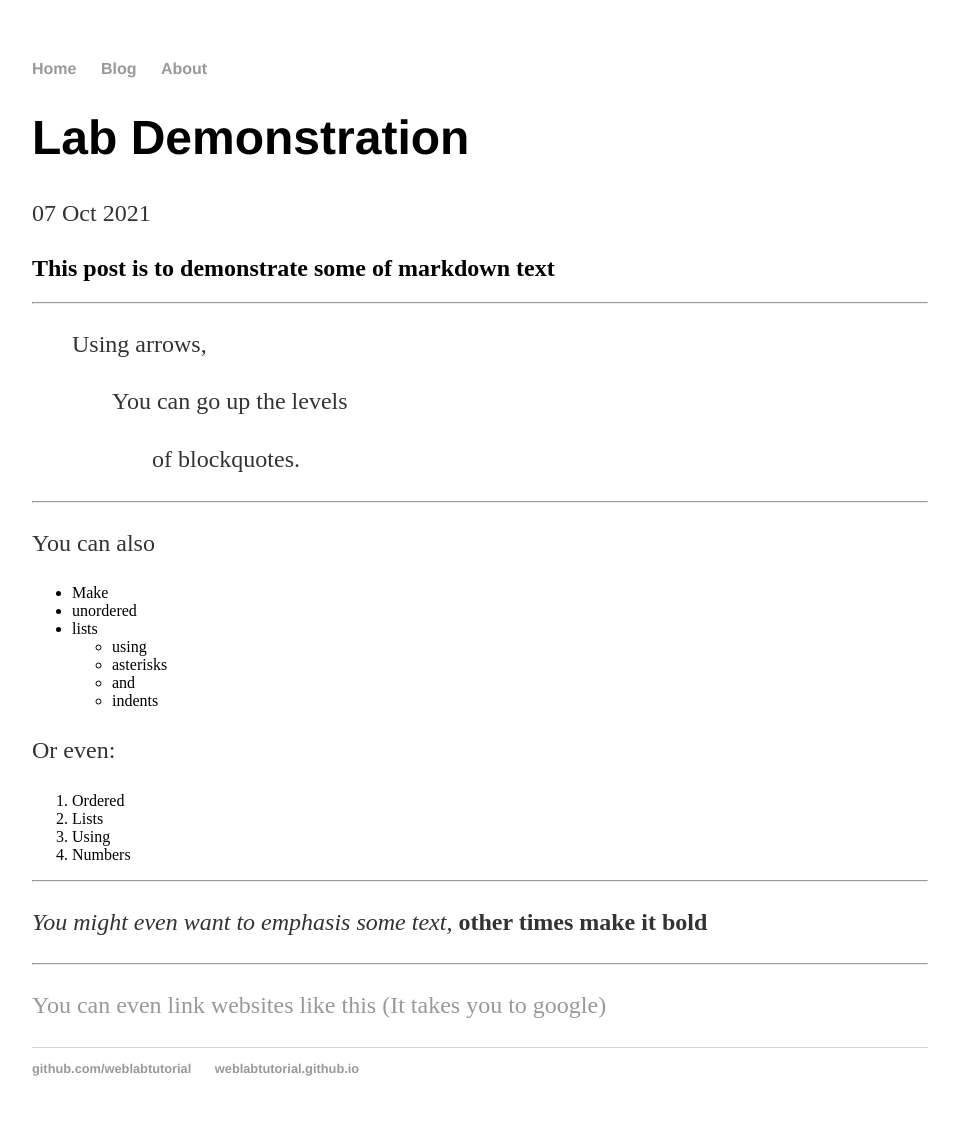
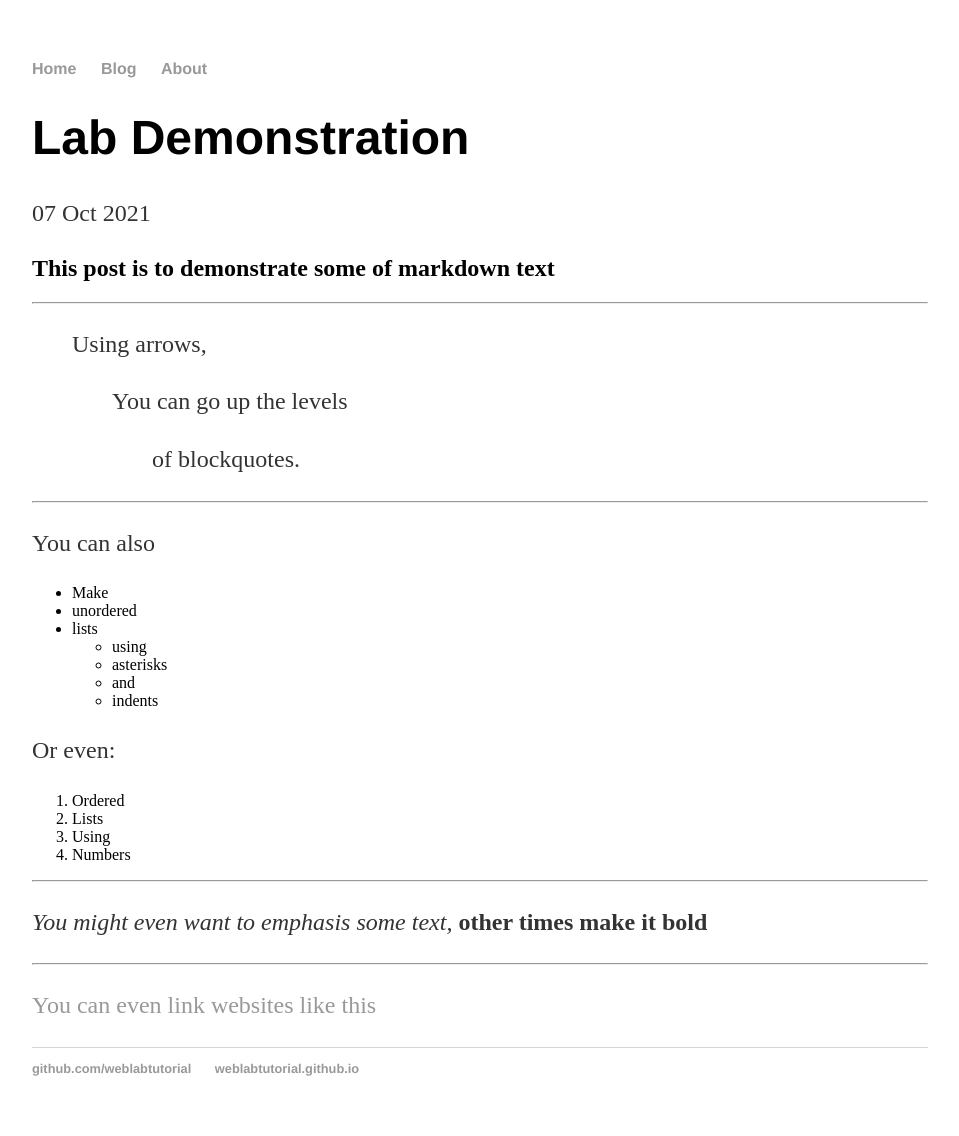
Before and after one commit to Tisuw/tisuw.github.io, a Jekyll site: the page built from _posts/2021-10-07-Lab-Demonstration.md, in a window 1280 px wide. Shown: the whole page, without its empty margins (160-1119 px from the left). Built offline with Jekyll 4.4.1, drawn with Linux system fonts in a browser that asks for light colours.

Commit message:
Update 2021-10-07-Lab-Demonstration.md

```diff
--- a/_posts/2021-10-07-Lab-Demonstration.md
+++ b/_posts/2021-10-07-Lab-Demonstration.md
@@ -34,4 +34,4 @@ Or even:
 *You might even want to emphasis some text,* **other times make it bold**
 
 ***
-[You can even link websites like this (It takes you to google)](https://www.youtube.com/watch?v=dQw4w9WgXcQ)
+[You can even link websites like this](https://www.youtube.com/watch?v=dQw4w9WgXcQ)
```
